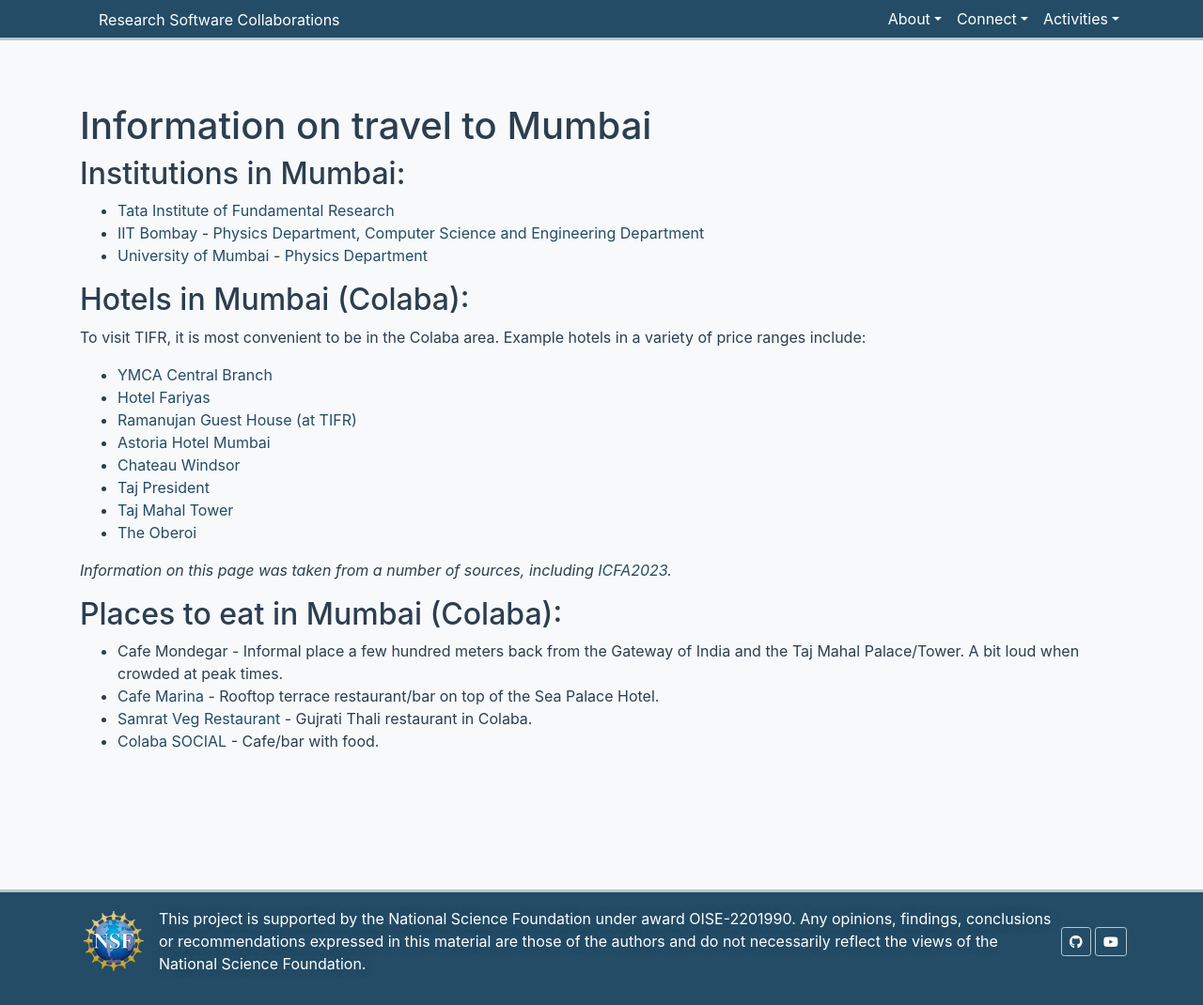
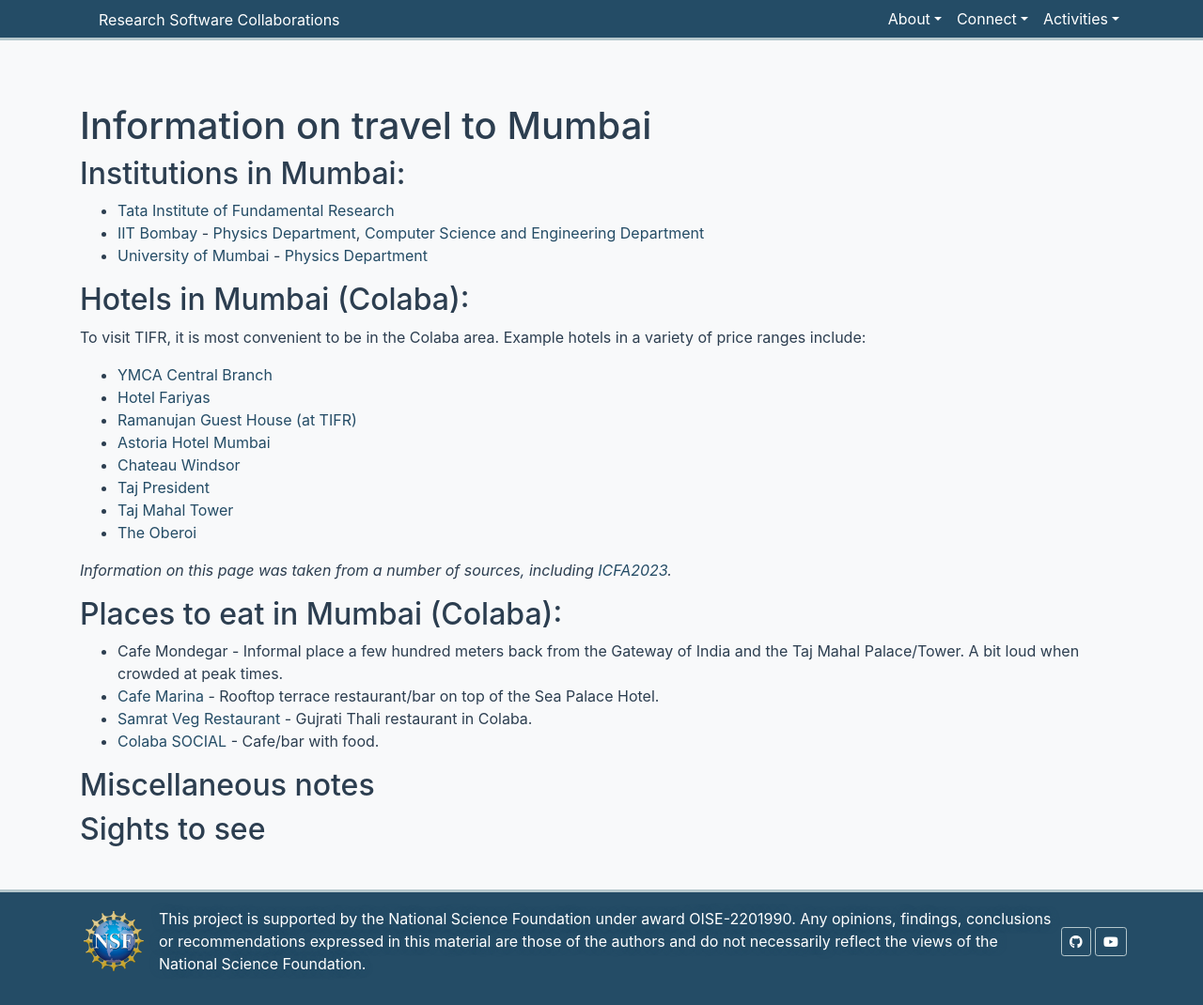
Before and after one commit to research-software-collaborations/research-software-collaborations.github.io, a Jekyll site: the page built from pages/info/travel-to-mumbai.md, in a window 1280 px wide and 1070 px high. Shown: the whole window at 94% size. Built offline with Jekyll 4.4.1, drawn with Linux system fonts in a browser that asks for light colours; cached includes are drawn as plain includes.

Commit message:
add additional bits

```diff
--- a/pages/info/travel-to-mumbai.md
+++ b/pages/info/travel-to-mumbai.md
@@ -34,3 +34,7 @@ hotels in a variety of price ranges include:
   * [Cafe Marina](http://www.seapalacehotel.net/restaurants/restaurants.htm) - Rooftop terrace restaurant/bar on top of the Sea Palace Hotel.
   * [Samrat Veg Restaurant](http://www.prashantcaterers.com/samrat/) - Gujrati Thali restaurant in Colaba.
   * [Colaba SOCIAL](https://www.google.com/maps/place/Colaba+SOCIAL/@18.9216619,72.8322984,17z/data=!3m1!4b1!4m5!3m4!1s0x3be7d1c0ea74b9bf:0x41c1d5b1ada97f8c!8m2!3d18.9216619!4d72.8322984) - Cafe/bar with food.
+
+## Miscellaneous notes
+
+## Sights to see
```
